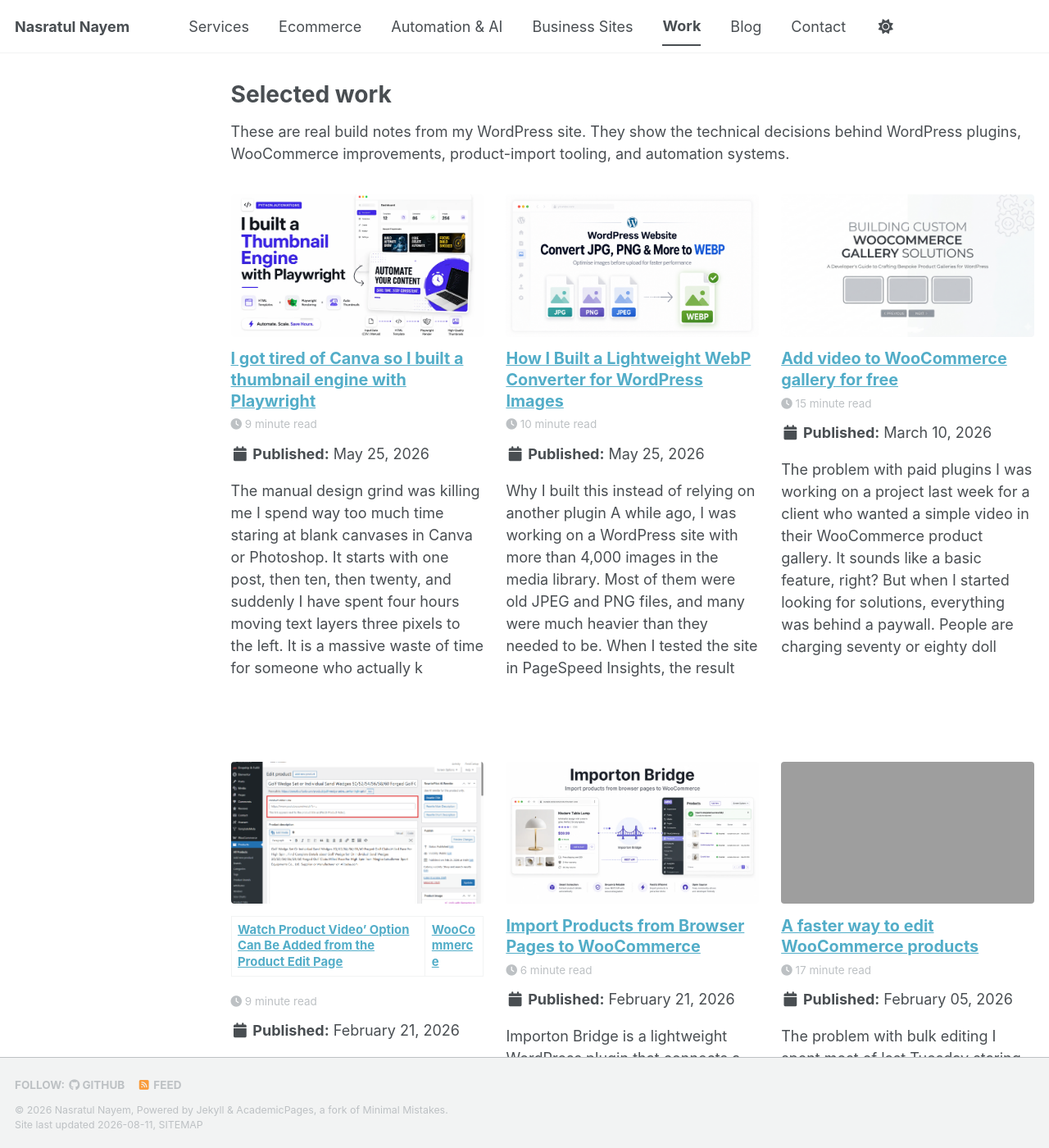
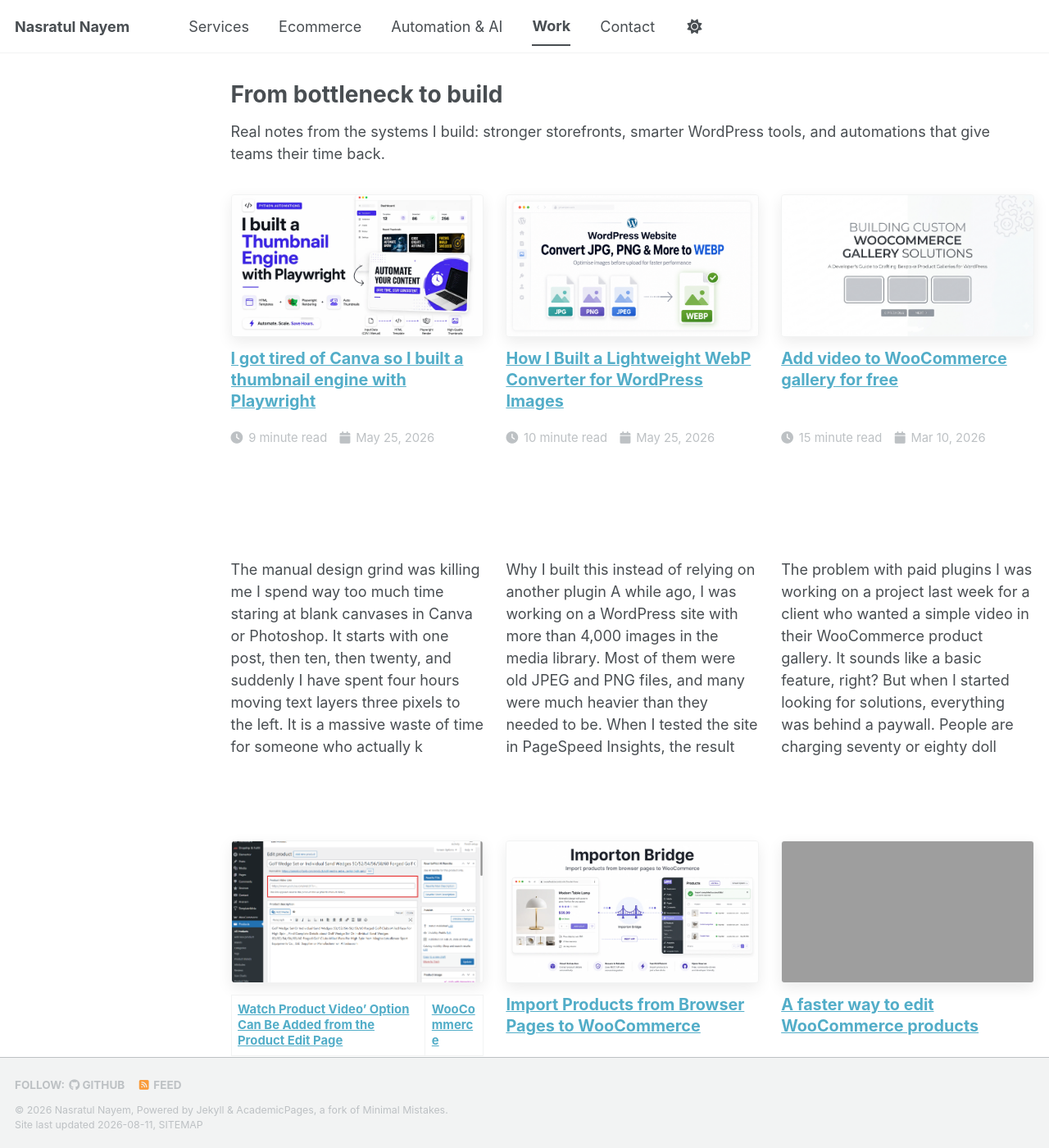
Before and after one commit to nasratulnayem/nasratulnayem.github.io, a Jekyll site: the page built from _pages/portfolio.md, in a window 1280 px wide and 1400 px high. Shown: the whole window at 82% size. Built offline with Jekyll 4.4.1, drawn with Linux system fonts in a browser that asks for light colours; a style sheet for code colours, icons or effects is not loaded; some of the changed text lies outside the part shown.

Commit message:
Refine work cards and simplify navigation

```diff
--- a/_data/navigation.yml
+++ b/_data/navigation.yml
@@ -14,11 +14,7 @@
     url: /ecommerce/
   - title: "Automation & AI"
     url: /automation/
-  - title: "Business Sites"
-    url: /business-sites/
   - title: "Work"
     url: /portfolio/
-  - title: "Blog"
-    url: /blog/
   - title: "Contact"
     url: /contact/
--- a/_includes/archive-single.html
+++ b/_includes/archive-single.html
@@ -22,7 +22,11 @@
           {% else %}
             "{{ teaser | prepend: "/images/" | prepend: base_path }}"
           {% endif %}
-          alt="">
+          alt="{{ title | strip_html | escape_once }}">
+      </div>
+    {% elsif include.type == "grid" %}
+      <div class="archive__item-teaser archive__item-teaser--placeholder" aria-hidden="true">
+        <span>Build note</span>
       </div>
     {% endif %}
 
@@ -34,6 +38,16 @@
       {% endif %}
     </h2>
 
+    {% if include.type == "grid" %}
+      <div class="archive__item-meta">
+        {% if post.read_time %}
+          <span><i class="fa fa-clock" aria-hidden="true"></i> {% include read-time.html %}</span>
+        {% endif %}
+        {% if post.date %}
+          <time datetime="{{ post.date | default: "1900-01-01" | date_to_xmlschema }}"><i class="fa fa-calendar" aria-hidden="true"></i> {{ post.date | default: "1900-01-01" | date: "%b %d, %Y" }}</time>
+        {% endif %}
+      </div>
+    {% else %}
       {% if post.read_time %}
         <p class="page__meta"><i class="fa fa-clock" aria-hidden="true"></i> {% include read-time.html %}</p>
       {% endif %}
@@ -44,6 +58,7 @@
         <p>Published in <i>{{ post.venue }}</i>, {{ post.date | default: "1900-01-01" | date: "%Y" }} </p>
       {% elsif post.date %}
         <p class="page__date"><strong><i class="fa fa-fw fa-calendar" aria-hidden="true"></i> {{ site.data.ui-text[site.locale].date_label | default: "Published:" }}</strong> <time datetime="{{ post.date | default: "1900-01-01" | date_to_xmlschema }}">{{ post.date | default: "1900-01-01" | date: "%B %d, %Y" }}</time></p>
+      {% endif %}
     {% endif %}
 
     {% if post.excerpt and site.read_more != 'enabled' %}
--- a/_pages/portfolio.md
+++ b/_pages/portfolio.md
@@ -1,11 +1,11 @@
 ---
 layout: archive
-title: "Selected work"
+title: "From bottleneck to build"
 permalink: /portfolio/
 author_profile: false
 ---
 
-These are real build notes from my WordPress site. They show the technical decisions behind WordPress plugins, WooCommerce improvements, product-import tooling, and automation systems.
+Real notes from the systems I build: stronger storefronts, smarter WordPress tools, and automations that give teams their time back.
 
 <div class="work-grid">
 {% for post in site.posts %}
--- a/_pages/year-archive.html
+++ b/_pages/year-archive.html
@@ -2,7 +2,7 @@
 layout: single
 permalink: /year-archive/
 title: "Blog"
-redirect_to: /blog/
+redirect_to: /portfolio/
 sitemap: false
 redirect_from:
   - /wordpress/blog-posts/
--- a/assets/css/main.scss
+++ b/assets/css/main.scss
@@ -62,6 +62,9 @@
 .work-grid .archive__item-teaser {
   max-height: none;
   aspect-ratio: 16 / 9;
+  background: var(--global-code-background-color);
+  border: 1px solid var(--global-border-color);
+  box-shadow: 0 6px 18px rgba(0, 0, 0, 0.08);
 }
 
 .work-grid .archive__item-teaser img {
@@ -71,23 +74,58 @@
   object-fit: cover;
 }
 
+.work-grid .archive__item-teaser--placeholder {
+  display: grid;
+  place-items: center;
+  color: var(--global-text-color-light);
+  font-weight: bold;
+  text-transform: uppercase;
+  letter-spacing: 0.08em;
+}
+
 .work-grid .archive__item-title {
   margin-top: 0.8rem;
+  min-height: 4.29em;
   font-size: 1.1rem;
   line-height: 1.3;
   overflow-wrap: anywhere;
 }
 
+.work-grid .archive__item-title a {
+  display: -webkit-box;
+  overflow: hidden;
+  -webkit-box-orient: vertical;
+  -webkit-line-clamp: 3;
+}
+
+.work-grid .archive__item-meta {
+  display: flex;
+  min-height: 2.75rem;
+  align-content: flex-start;
+  align-items: flex-start;
+  flex-wrap: wrap;
+  gap: 0.35rem 0.85rem;
+  margin: 0.5rem 0 0.8rem;
+  color: var(--global-text-color-light);
+  font-family: $sans-serif;
+  font-size: 0.82rem;
+  line-height: 1.4;
+}
+
+.work-grid .archive__item-meta i {
+  margin-right: 0.15rem;
+}
+
 .work-grid .archive__item-excerpt {
   display: -webkit-box;
   overflow: hidden;
+  min-height: 4.65em;
   margin-bottom: 0;
+  color: var(--global-text-color);
+  font-size: 0.9rem;
+  line-height: 1.55;
   -webkit-box-orient: vertical;
-  -webkit-line-clamp: 4;
-}
-
-.work-grid .page__date {
-  margin: 0.45rem 0 0;
+  -webkit-line-clamp: 3;
 }
 
 @media (min-width: 700px) {
```
Also changed, not shown: _pages/about.md (+1 -1 lines), _pages/blog.md (deleted, +0 -14 lines), _pages/business-sites.md (deleted, +0 -31 lines). Lines whose indentation alone changed are shown as unchanged.
